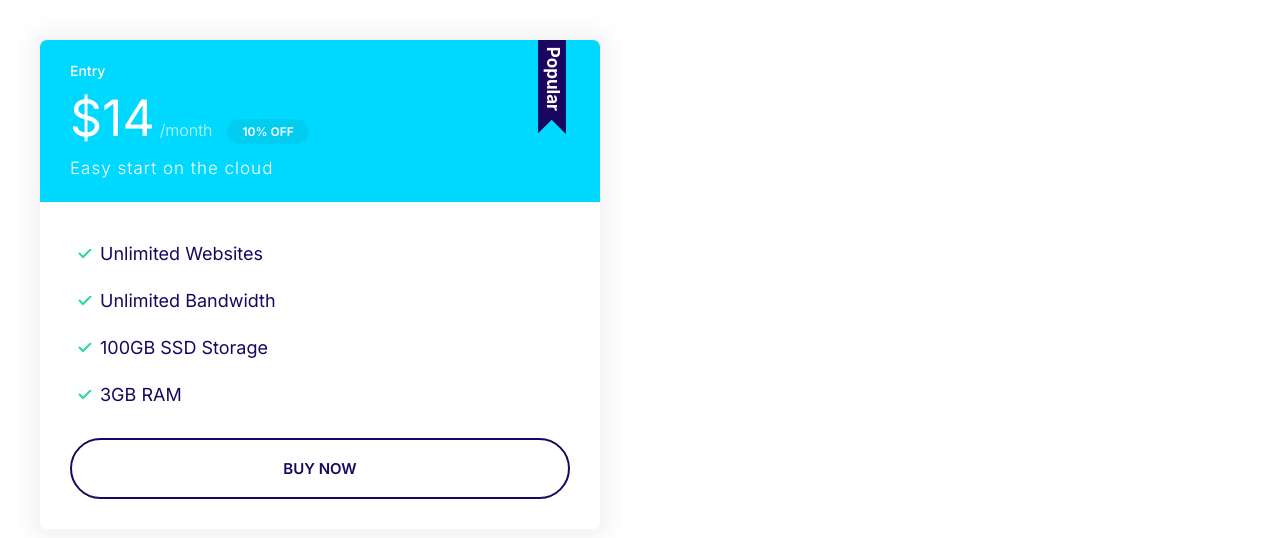
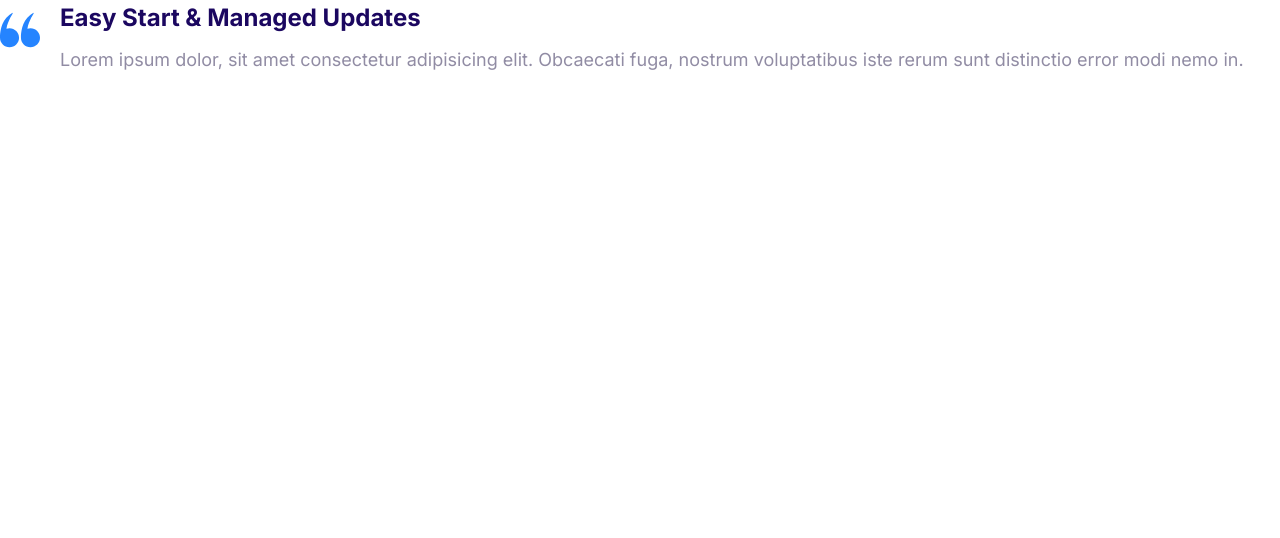
Before and after one commit to Kemsmooth/hostify, a plain HTML site: page index.html in a window 1280 px wide. Drawn offline with Linux system fonts and the light colour scheme.

Commit message:
Build media objects

```diff
--- a/css/styles.css
+++ b/css/styles.css
@@ -359,3 +359,20 @@ a {
         font-size: 1.7rem;
     }
 }
+
+/* Media */
+.media {
+    display: flex;
+}
+
+.media__title {
+    margin-top: 0;
+}
+
+.media__body {
+    margin: 0 2rem;
+}
+
+.media__image {
+    margin-top: 1rem;
+}
--- a/index.html
+++ b/index.html
@@ -14,26 +14,19 @@
     <link rel="stylesheet" href="css/styles.css" />
   </head>
   <body>
-    <div style="width: 50%; padding: 4rem">
-      <div class="plan plan--popular">
-        <div class="card card--secondary">
-          <header class="card__header">
-            <h3 class="plan__name">Entry</h3>
-            <span class="plan__price">$14</span>
-            <span class="plan__billing-cycle">/month</span>
-            <span class="badge badge--secondary badge--small">10% OFF</span>
-            <span class="plan__description">Easy start on the cloud</span>
-          </header>
-          <div class="card__body">
-            <ul class="list list--tick">
-              <li class="list__item">Unlimited Websites</li>
-              <li class="list__item">Unlimited Bandwidth</li>
-              <li class="list__item">100GB SSD Storage</li>
-              <li class="list__item">3GB RAM</li>
-            </ul>
-            <button class="btn btn--outline btn--block">Buy Now</button>
-          </div>
-        </div>
+    <div class="media">
+      <div class="media__image">
+        <svg class="icon icon--primary">
+          <use xlink:href="images/sprite.svg#quotes"></use>
+        </svg>
+      </div>
+      <div class="media__body">
+        <h3 class="media__title">Easy Start & Managed Updates</h3>
+        <p>
+          Lorem ipsum dolor, sit amet consectetur adipisicing elit. Obcaecati
+          fuga, nostrum voluptatibus iste rerum sunt distinctio error modi nemo
+          in.
+        </p>
       </div>
     </div>
   </body>
```
Also changed, not shown: components/media_objects.html (added, +14 -0 lines).
